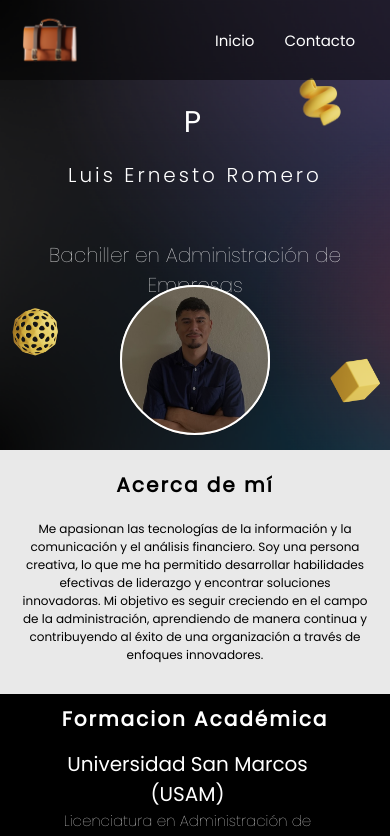
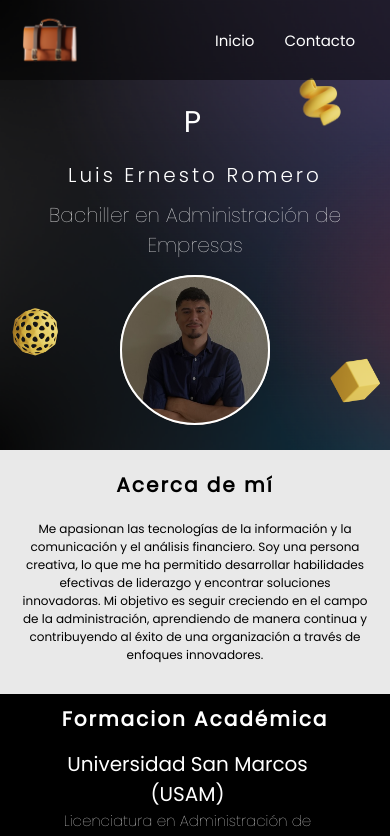
Before and after one commit to LuisErnesto97/portafolio-luis-romero, a Next.js app: page / in a window 390 px wide. Shown: the top 836 px of the page. Built offline with nearby package versions, Linux system fonts and the light colour scheme.

Commit message:
new files and folders

```diff
--- a/styles/globals.css
+++ b/styles/globals.css
@@ -538,7 +538,7 @@ body {
     font-size: 20px;
     position: absolute;
     text-align: center;
-    top: 210px;
+    top: 170px;
     color: white;
     font-weight: 200;
     width: 100%;
@@ -550,7 +550,7 @@ body {
     position: absolute;
     left: 0;
     right: 0;
-    top: 210px;
+    top: 200px;
     margin-left: auto;
     margin-right: auto;
     bottom: 0px;
@@ -851,7 +851,6 @@ body {
     letter-spacing: 3px;
     text-align: center;
     z-index: 5;
-    top: 160px;
     padding-left: 15px;
     padding-right: 15px;
   }
@@ -860,7 +859,6 @@ body {
     font-size: 15px;
     position: absolute;
     text-align: center;
-    top: 210px;
     color: white;
     font-weight: 200;
     width: 100%;
```
